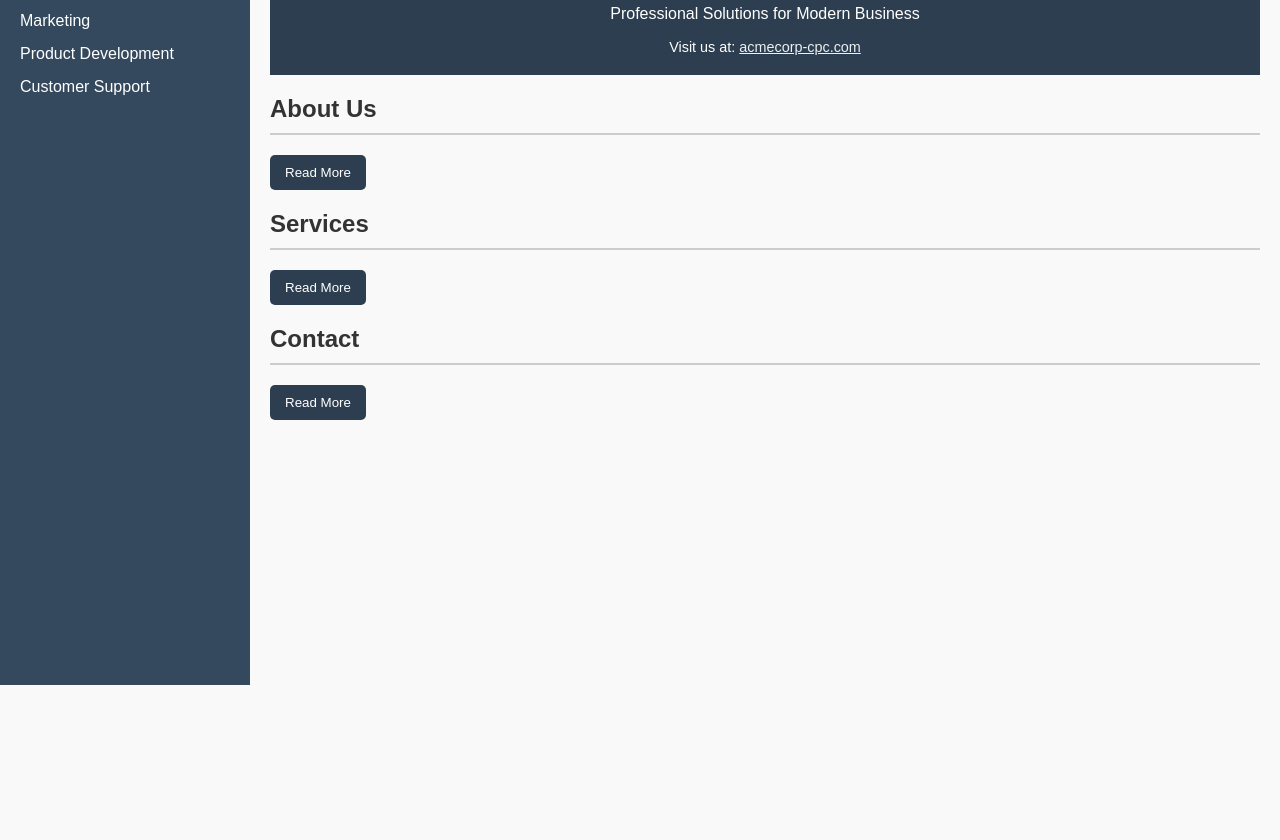
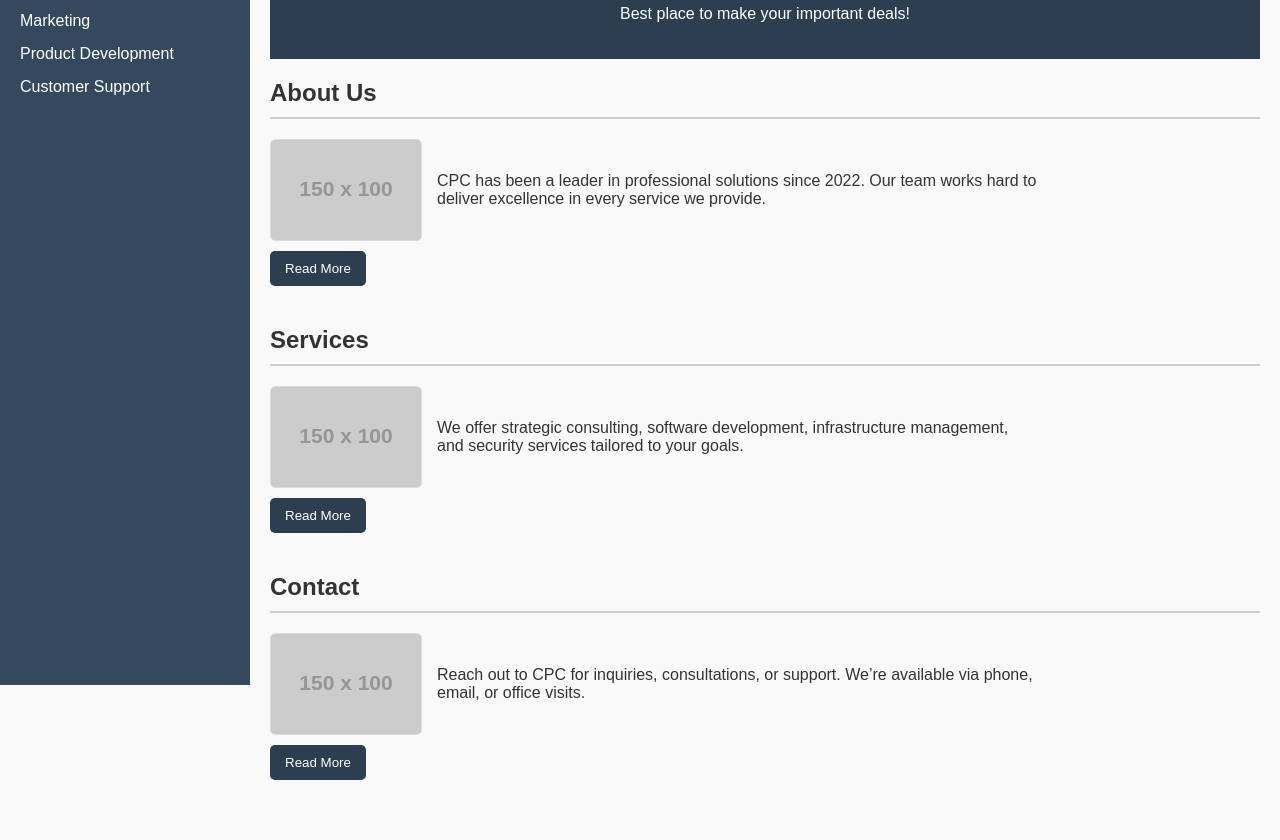
Before and after one commit to ItzScarr/CPC-website-test, a plain HTML site: page index.html in a window 1280 px wide. Shown: the part 115-955 px from the top of the page. Before the commit the page ends 800 px from the top, so only its background shows below. Drawn offline with Linux system fonts and the light colour scheme; placeholder pictures from the web are drawn by us.

Commit message:
better improvements

```diff
--- a/index.html
+++ b/index.html
@@ -3,8 +3,7 @@
 <head>
   <meta charset="UTF-8" />
   <meta name="viewport" content="width=device-width, initial-scale=1.0" />
-  <meta http-equiv="X-UA-Compatible" content="ie=edge" />
-  <title>Acme Corporation CPC Solutions</title>
+  <title>CPC Website</title>
   <style>
     body {
       font-family: Arial, sans-serif;
@@ -13,14 +12,15 @@
       background-color: #f9f9f9;
       color: #333;
       display: flex;
-      flex-direction: row;
     }
+
     header {
       background-color: #2c3e50;
       color: white;
       padding: 20px;
       text-align: center;
     }
+
     .sidebar {
       width: 250px;
       background-color: #34495e;
@@ -30,35 +30,44 @@
       box-sizing: border-box;
       position: fixed;
     }
+
     .sidebar h3 {
       margin-top: 0;
     }
+
     .sidebar ul {
       list-style: none;
       padding: 0;
     }
+
     .sidebar ul li {
       margin: 15px 0;
     }
+
     .sidebar ul li a {
       color: white;
       text-decoration: none;
     }
+
     .sidebar ul li a:hover {
       text-decoration: underline;
     }
+
     .main-content {
+      flex: 1;
       margin-left: 250px;
       padding: 20px;
-      width: calc(100% - 250px);
     }
+
     h2 {
       border-bottom: 2px solid #ccc;
       padding-bottom: 10px;
     }
+
     .expandable {
-      margin-bottom: 20px;
+      margin-bottom: 40px;
     }
+
     .content {
       display: none;
       margin-top: 10px;
@@ -67,6 +76,7 @@
       border: 1px solid #ccc;
       border-radius: 5px;
     }
+
     button {
       background-color: #2c3e50;
       color: white;
@@ -74,17 +84,31 @@
       padding: 10px 15px;
       cursor: pointer;
       border-radius: 5px;
+      margin-top: 10px;
     }
+
     button:hover {
       background-color: #34495e;
     }
-    .domain-link {
-      margin-top: 10px;
-      font-size: 0.9em;
+
+    .visible-paragraph {
+      display: flex;
+      align-items: center;
+      gap: 15px;
+      margin-top: 15px;
     }
-    .domain-link a {
-      color: #ecf0f1;
-      text-decoration: underline;
+
+    .visible-paragraph img {
+      width: 150px;
+      height: 100px;
+      object-fit: cover;
+      border-radius: 5px;
+      border: 1px solid #ddd;
+    }
+
+    .visible-paragraph p {
+      margin: 0;
+      max-width: 600px;
     }
   </style>
 </head>
@@ -102,24 +126,31 @@
 
   <div class="main-content">
     <header>
-      <h1>CPC Best Company to Make Deals with!</h1>
-      <p>Professional Solutions for Modern Business</p>
-      <div class="domain-link">
-        Visit us at: <a href="https://itzscarr.github.io/CPC-website-test/" target="_blank" rel="noopener">acmecorp‑cpc.com</a>
-      </div>
+      <h1>CPC WEBSITE</h1>
+      <p>Best place to make your important deals!</p>
     </header>
 
     <section>
+      <!-- ABOUT US -->
       <div class="expandable">
         <h2>About Us</h2>
+        <div class="visible-paragraph">
+          <img src="https://via.placeholder.com/150x100?text=Team" alt="Our Team">
+          <p>CPC has been a leader in professional solutions since 2022. Our team works hard to deliver excellence in every service we provide.</p>
+        </div>
         <button onclick="toggleContent('about')">Read More</button>
         <div id="about" class="content">
-          <p>Acme Corporation has been delivering high-quality services to clients worldwide since 2005. We are committed to professionalism, innovation, and excellence in every project we undertake.</p>
+          <p>We believe in innovation and integrity. Our mission is to empower businesses through efficient and ethical service delivery across industries.</p>
         </div>
       </div>
 
+      <!-- SERVICES -->
       <div class="expandable">
         <h2>Services</h2>
+        <div class="visible-paragraph">
+          <img src="https://via.placeholder.com/150x100?text=Services" alt="Our Services">
+          <p>We offer strategic consulting, software development, infrastructure management, and security services tailored to your goals.</p>
+        </div>
         <button onclick="toggleContent('services')">Read More</button>
         <div id="services" class="content">
           <ul>
@@ -128,14 +159,23 @@
             <li>IT Infrastructure Management</li>
             <li>Cybersecurity Solutions</li>
           </ul>
+          <p>Our team works closely with clients to ensure solutions are scalable, cost-effective, and future-ready.</p>
         </div>
       </div>
 
+      <!-- CONTACT -->
       <div class="expandable">
         <h2>Contact</h2>
+        <div class="visible-paragraph">
+          <img src="https://via.placeholder.com/150x100?text=Contact" alt="Contact Us">
+          <p>Reach out to CPC for inquiries, consultations, or support. We’re available via phone, email, or office visits.</p>
+        </div>
         <button onclick="toggleContent('contact')">Read More</button>
         <div id="contact" class="content">
-          <p>Email: info@acmecorp.com<br />Phone: (123) 456‑7890<br />Address: 123 Business Rd, Corporate City, CO 80000</p>
+          <p>Email: George.rusiecki@btinternet.com<br />
+             Phone: (123) 456-7890<br />
+             Address: 123 Business Rd, Corporate City, CO 80000</p>
+          <p>We aim to respond to all inquiries within 1 business day. Let’s build something great together!</p>
         </div>
       </div>
     </section>
@@ -144,7 +184,7 @@
   <script>
     function toggleContent(id) {
       const content = document.getElementById(id);
-      content.style.display = (content.style.display === 'block') ? 'none' : 'block';
+      content.style.display = content.style.display === 'block' ? 'none' : 'block';
     }
   </script>
 </body>
```
